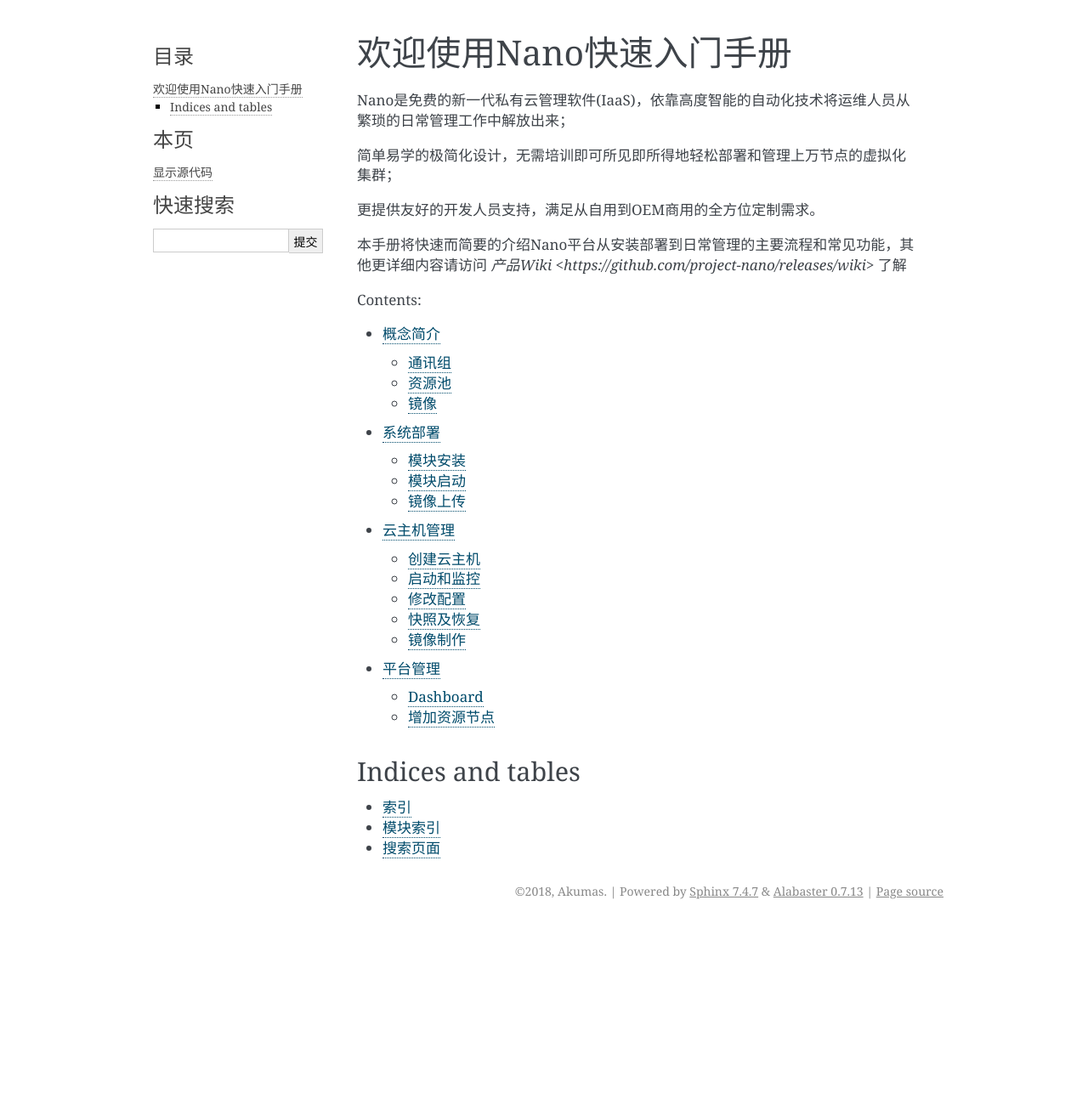
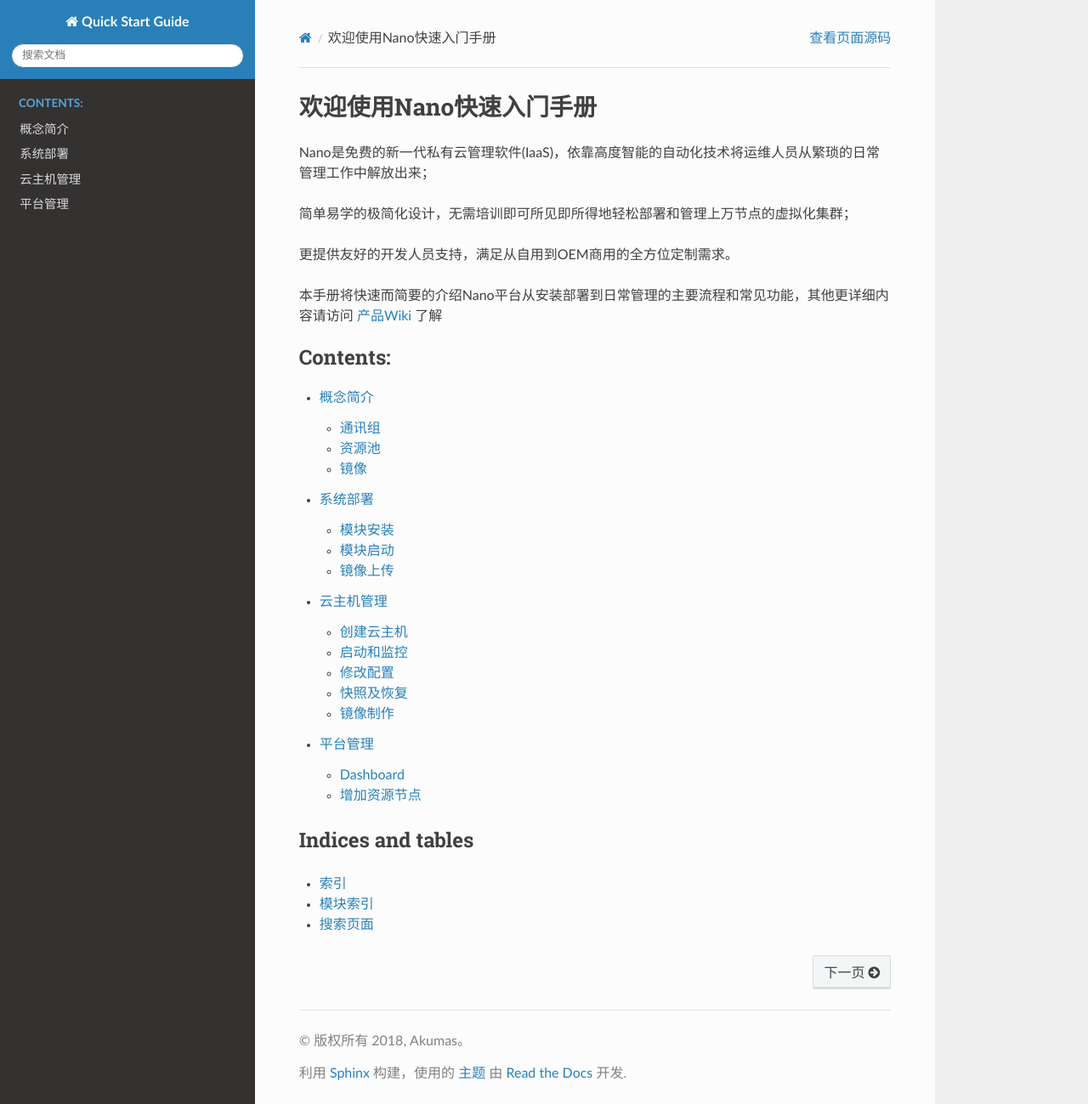
Before and after one commit to project-nano/quick-start, a Sphinx documentation site: the page built from docs/index.rst, in a window 1280 px wide and 1299 px high. Shown: the whole window at 85% size. Built offline with Sphinx 7.4.7 and the Read the Docs theme 2.0.0, drawn with Linux system fonts in a browser that asks for light colours.

Commit message:
link and theme

```diff
--- a/docs/conf.py
+++ b/docs/conf.py
@@ -74,7 +74,7 @@
 # The theme to use for HTML and HTML Help pages.  See the documentation for
 # a list of builtin themes.
 #
-html_theme = 'alabaster'
+html_theme = 'sphinx_rtd_theme'
 
 # Theme options are theme-specific and customize the look and feel of a theme
 # further.  For a list of options available for each theme, see the
--- a/docs/index.rst
+++ b/docs/index.rst
@@ -13,7 +13,7 @@
 
 更提供友好的开发人员支持，满足从自用到OEM商用的全方位定制需求。
 
-本手册将快速而简要的介绍Nano平台从安装部署到日常管理的主要流程和常见功能，其他更详细内容请访问 `产品Wiki <https://github.com/project-nano/releases/wiki>` 了解
+本手册将快速而简要的介绍Nano平台从安装部署到日常管理的主要流程和常见功能，其他更详细内容请访问 `产品Wiki <https://github.com/project-nano/releases/wiki>`_ 了解
 
 .. toctree::
    :maxdepth: 2
```
